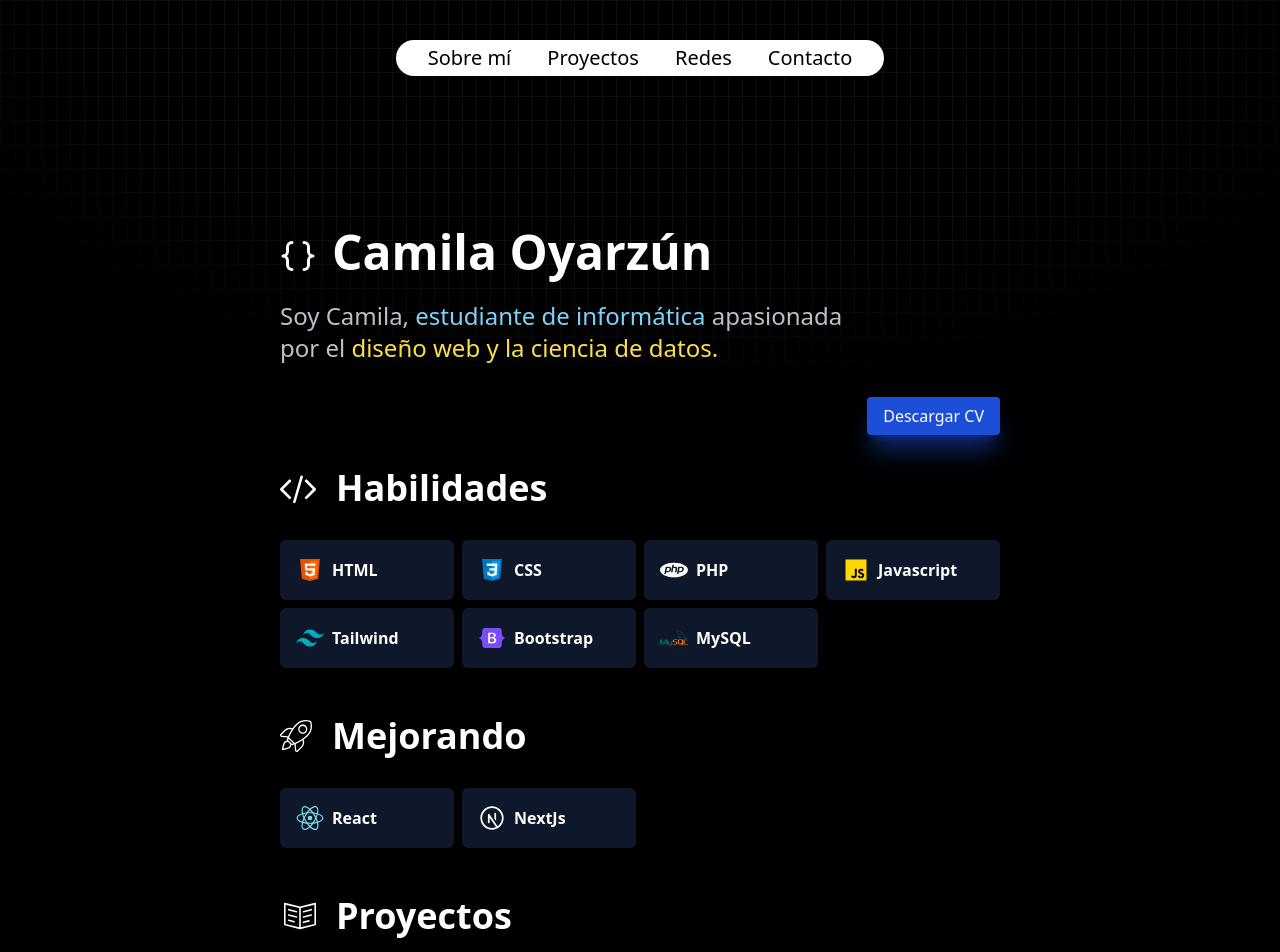
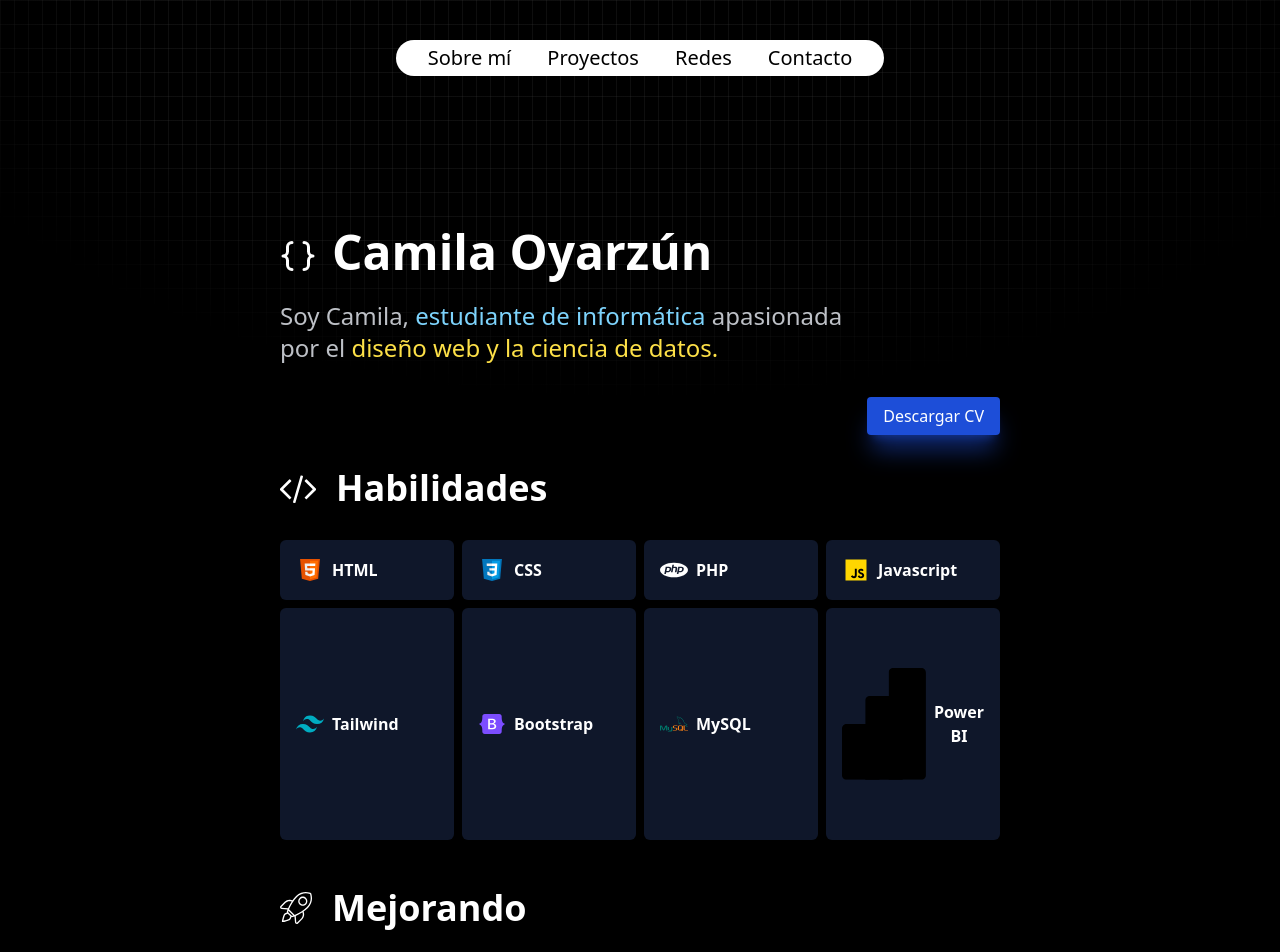
Before and after one commit to LouKamilah/Portfolio, a React (Vite) app: page / in a window 1280 px wide. Shown: the top 952 px of the page. Built offline with nearby package versions, Linux system fonts and the light colour scheme.

Commit message:
Update habilidades.jsx

```diff
--- a/src/components/habilidades.jsx
+++ b/src/components/habilidades.jsx
@@ -183,6 +183,83 @@ const habilidades = [
       </svg>
     ),
   },
+  {
+    name: "Power BI",
+    svg: (
+      <svg
+        xmlns="http://www.w3.org/2000/svg"
+        width="200"
+        height="200"
+        viewBox="0 0 256 342"
+        fill="#000000"
+      >
+        <defs>
+          <linearGradient
+            id="logosMicrosoftPowerBi0"
+            x1="42.593%"
+            x2="57.245%"
+            y1="0%"
+            y2="93.174%"
+          >
+            <stop offset="0%" stop-color="#E6AD10" />
+            <stop offset="100%" stop-color="#C87E0E" />
+          </linearGradient>
+          <linearGradient
+            id="logosMicrosoftPowerBi1"
+            x1="40.122%"
+            x2="62.028%"
+            y1="0%"
+            y2="95.592%"
+          >
+            <stop offset="0%" stop-color="#F6D751" />
+            <stop offset="100%" stop-color="#E6AD10" />
+          </linearGradient>
+          <linearGradient
+            id="logosMicrosoftPowerBi2"
+            x1="27.774%"
+            x2="55.012%"
+            y1="0%"
+            y2="96.828%"
+          >
+            <stop offset="0%" stop-color="#F9E589" />
+            <stop offset="100%" stop-color="#F6D751" />
+          </linearGradient>
+          <path
+            id="logosMicrosoftPowerBi3"
+            d="M142.222 14.222C142.222 6.368 148.59 0 156.444 0h85.334C249.632 0 256 6.368 256 14.222v312.89c0 7.854-6.368 14.221-14.222 14.221H14.222C6.368 341.333 0 334.966 0 327.111V184.89c0-7.855 6.368-14.222 14.222-14.222h56.89V99.556c0-7.855 6.367-14.223 14.222-14.223h56.888v-71.11Z"
+          />
+        </defs>
+        <mask id="logosMicrosoftPowerBi4" fill="#fff">
+          <use href="#logosMicrosoftPowerBi3" />
+        </mask>
+        <path
+          fill="#000000"
+          d="M256 0v341.333H142.222V0z"
+          mask="url(#logosMicrosoftPowerBi4)"
+        />
+        <path
+          fill-opacity=".2"
+          d="M184.889 100.978v241.778H71.11v-256h99.556c7.854 0 14.222 6.367 14.222 14.222Z"
+          mask="url(#logosMicrosoftPowerBi4)"
+        />
+        <path
+          fill-opacity=".18"
+          d="M184.889 106.667v241.777H71.11v-256h99.556c7.854 0 14.222 6.368 14.222 14.223Z"
+          mask="url(#logosMicrosoftPowerBi4)"
+        />
+        <path
+          fill="#000000"
+          d="M184.889 99.556v241.777H71.11v-256h99.556c7.854 0 14.222 6.368 14.222 14.223Z"
+          mask="url(#logosMicrosoftPowerBi4)"
+        />
+        <path
+          fill="#000000"
+          d="M0 170.667v170.666h113.778V184.89c0-7.855-6.368-14.222-14.222-14.222H0Z"
+          mask="url(#logosMicrosoftPowerBi4)"
+        />
+      </svg>
+    ),
+  },
 ];
 
 export function Habilidades() {
```
